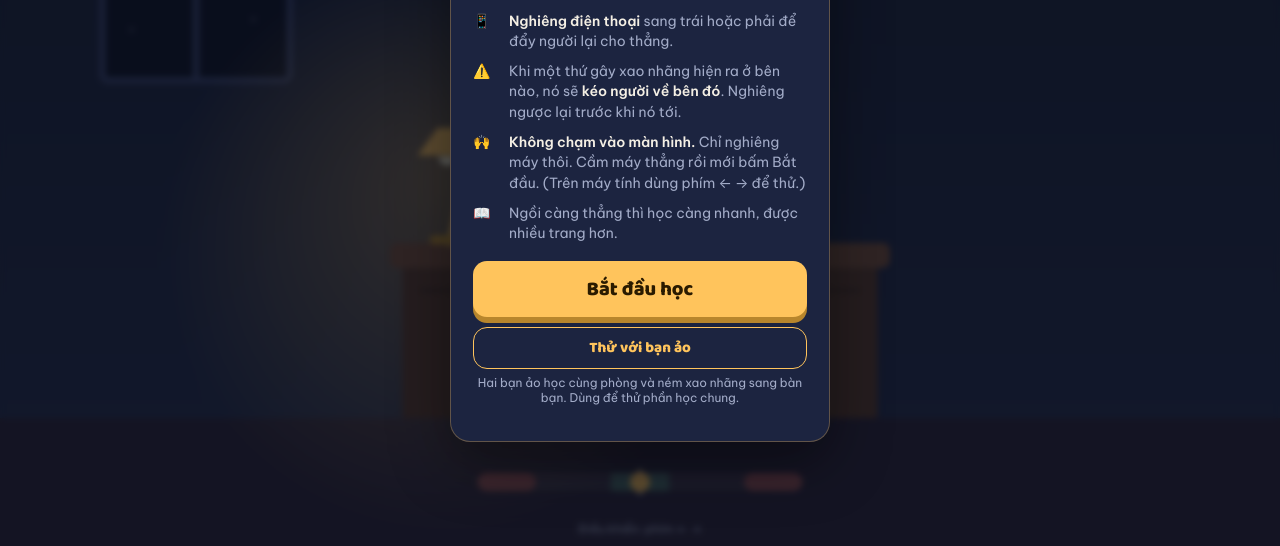
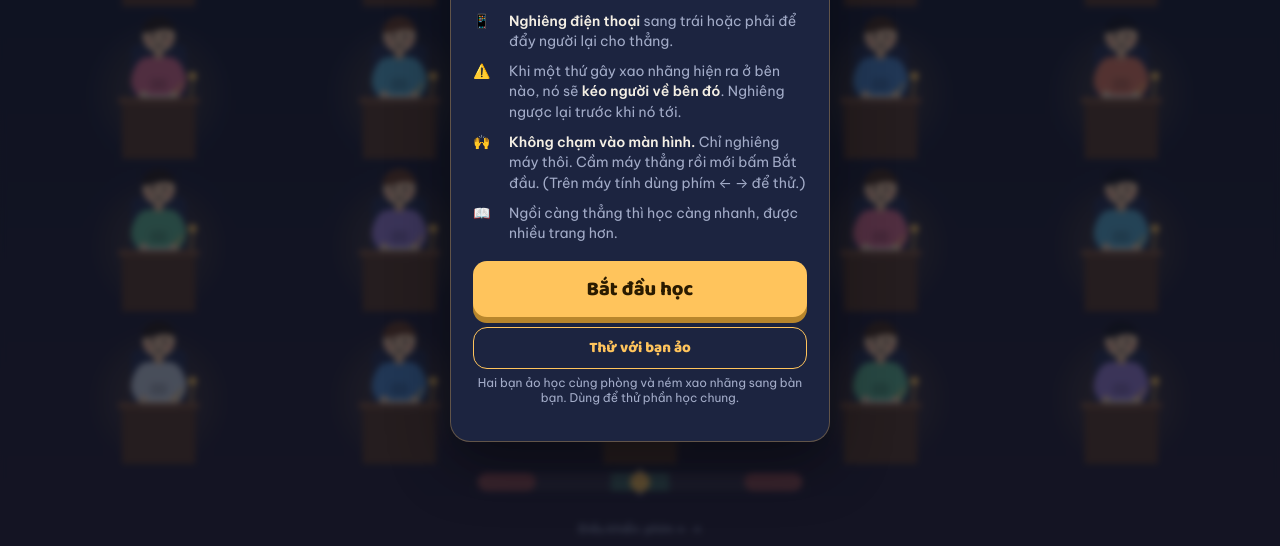
Before and after one commit to luanphidichoi-beep/luanphi, a plain HTML site: page index.html in a window 1280 px wide. Shown: the part 254-800 px from the top of the page. Drawn offline with Linux system fonts and the light colour scheme; animation ran at ten frames a second.

Commit message:
Nhân lên thành lớp 20 bạn cùng điều khiển bằng một cú nghiêng
Co-Authored-By: Claude Opus 5.5 <noreply@anthropic.com>
Claude-Session: https://claude.ai/code/session_01DCNX9SLidx3bKFvDPuxe41

```diff
--- a/index.html
+++ b/index.html
@@ -89,7 +89,7 @@ button.friend .p{color:var(--lamp);font-variant-numeric:tabular-nums}
 <div id="app">
   <canvas id="c"></canvas>
   <div class="hud">
-    <div class="chip"><span>Giờ</span><b id="clock">20:00</b></div>
+    <div class="chip"><span id="clock">20:00</span><b id="alive">20/20</b></div>
     <div class="chip" id="ammoChip" hidden><span>Lượt ném</span><b id="ammo">0</b></div>
     <div class="chip r"><span>Trang đã học</span><b id="pages">0</b></div>
   </div>
@@ -173,10 +173,23 @@ const EVENTS = [
   { icon:'😴', name:'Buồn ngủ quá',         dur:5.0,  sleepy:true,   min:36 },
 ];
 
+/* Cả lớp 20 bạn, điều khiển chung một cú nghiêng. Mỗi bạn nhạy khác nhau và tự lắc lư một chút, nên sẽ ngã dần từng người. */
+const CLASS_SIZE = 20;
+const LOOKS = ['#4f86c6', '#e07a5f', '#62b58f', '#9b7fd1', '#e9b949', '#d96c8a', '#5aa9c9', '#c2c9d6'];
+const HAIRS = ['#2a1e1a', '#3b2a20', '#1c1a22', '#6b3e26', '#4a2f1d'];
+function makeKids(){
+  const kids = [];
+  for (let i = 0; i < CLASS_SIZE; i++){
+    kids.push({ gain: 0.7 + Math.random() * 0.75, wob: 0.06 + Math.random() * 0.12, wf: 1 + Math.random() * 2.5,
+      ph: Math.random() * 7, fallen: false, ang: 0, vel: 0, lean: 0, off: 0, offV: 0,
+      hoodie: LOOKS[i % LOOKS.length], hair: HAIRS[(i * 3) % HAIRS.length] });
+  }
+  return kids;
+}
 const G = {};
 function reset(){
   Object.assign(G, { running:false, over:false, falling:false, t:0, theta:0, omega:0, input:0,
-    focus:0, events:[], next:2.2, cause:null, sleepy:0, shake:0, dodged:0, notes:[] });
+    focus:0, events:[], next:2.2, cause:null, sleepy:0, shake:0, dodged:0, notes:[], kids:makeKids(), standing:CLASS_SIZE, fallT:0 });
 }
 reset();
 
@@ -276,13 +289,13 @@ function update(dt){
     G.input *= 0.9;
   }
 
-  let dist = 0, gMul = 1;
+  let dist = 0, gMul = 1, distL = 0, distR = 0;
   for (const e of G.events){
     e.tt += dt;
     if (e.phase === 'warn' && e.tt >= warnTime){ e.phase = 'on'; e.tt = 0; G.cause = e; if (e.def.dur < 1) G.shake = 0.35; }
     if (e.phase === 'on'){
       if (e.def.sleepy) gMul = 1.9;
-      else dist += e.dir * e.def.f(e.tt) * (0.85 + level * 0.15);
+      else { const f = e.dir * e.def.f(e.tt) * (0.85 + level * 0.15); dist += f; if (e.dir < 0) distL += f; else distR += f; }
       if (e.def.wobble && Math.random() < dt * 6) G.notes.push({ x: e.dir < 0 ? 0.12 : 0.88, y: 0, life: 1.4 });
       if (e.tt >= e.def.dur){ e.done = true; if (!G.falling) G.dodged++; }
     }
@@ -298,14 +311,34 @@ function update(dt){
   G.omega += alpha * dt;
   G.theta += G.omega * dt;
 
+  G.theta = clamp(G.theta, -1.6, 1.6);
+
+  let standing = 0, rateSum = 0;
+  const cols = classLayout().cols;
+  G.kids.forEach((k, i) => {
+    /* Bạn ngồi gần phía có xao nhãng bị kéo mạnh hơn (lò xo ổn định, không tự ngã thêm). */
+    const x = (i % cols) / (cols - 1);
+    const push = (distL * (1 - x) + distR * x) * 0.7;
+    k.offV += (push - 6 * k.off - 3 * k.offV) * dt; k.off += k.offV * dt;
+  });
+  for (const k of G.kids){
+    if (!k.fallen){
+      k.lean = k.gain * G.theta + k.off + k.wob * Math.sin(G.t * k.wf + k.ph) * Math.min(1, G.t / 5);
+      const a = Math.abs(k.lean);
+      if (a > 0.8){ k.fallen = true; k.ang = k.lean; k.vel = G.omega * k.gain; G.shake = Math.max(G.shake, 0.15); continue; }
+      standing++;
+      rateSum += a < 0.15 ? 1.6 : a < 0.35 ? 1 : 0.3;
+    } else if (Math.abs(k.ang) < 1.45){
+      k.vel += Math.sign(k.ang) * 6 * dt; k.ang += k.vel * dt;
+      if (Math.abs(k.ang) >= 1.45) k.ang = Math.sign(k.ang) * 1.45;
+    }
+  }
+  G.standing = standing;
   if (!G.falling){
-    const a = Math.abs(G.theta);
-    let rate = a < 0.15 ? 1.6 : a < 0.35 ? 1 : 0.3;
-    if (G.sleepy > 0.5) rate *= 0.5;
-    G.focus += rate * dt;
-    if (a > 0.8){ G.falling = true; G.shake = 0.4; }
-  } else if (Math.abs(G.theta) > 1.45){
-    G.theta = Math.sign(G.theta) * 1.45; G.omega = 0;
+    if (G.sleepy > 0.5) rateSum *= 0.5;
+    G.focus += rateSum * dt / 10;
+    if (standing === 0){ G.falling = true; G.fallT = 0; G.shake = 0.4; }
+  } else if ((G.fallT += dt) > 1.2){
     gameOver();
   }
 
@@ -316,6 +349,7 @@ function update(dt){
   const pages = Math.floor(G.focus / 3);
   $('pages').textContent = pages;
   $('clock').textContent = fmtClock(G.t);
+  $('alive').textContent = `${G.standing}/${CLASS_SIZE}`;
   const warn = G.events.find(e => e.phase === 'warn');
   const on = G.events.find(e => e.phase === 'on');
   const show = warn || on;
@@ -524,43 +558,19 @@ function gameOver(){
 /* ---------- Vẽ ---------- */
 function rr(x, y, w, h, r){ ctx.beginPath(); ctx.roundRect ? ctx.roundRect(x, y, w, h, r) : ctx.rect(x, y, w, h); }
 
-function drawRoom(floorY){
-  const g = ctx.createLinearGradient(0, 0, 0, floorY);
-  g.addColorStop(0, '#161d33'); g.addColorStop(1, '#232c4b');
-  ctx.fillStyle = g; ctx.fillRect(0, 0, W, floorY);
-  // cửa sổ có trăng
-  const wx = W * 0.08, wy = H * 0.16, ww = Math.min(W * 0.32, 150 * S), wh = ww * 1.1;
-  ctx.fillStyle = '#0b1022'; rr(wx, wy, ww, wh, 6); ctx.fill();
-  ctx.fillStyle = '#f7e7b5'; ctx.beginPath(); ctx.arc(wx + ww * 0.68, wy + wh * 0.3, ww * 0.13, 0, 7); ctx.fill();
-  ctx.fillStyle = '#0b1022'; ctx.beginPath(); ctx.arc(wx + ww * 0.62, wy + wh * 0.27, ww * 0.12, 0, 7); ctx.fill();
-  ctx.fillStyle = '#c9d2ee';
-  [[.2,.2],[.35,.55],[.15,.75],[.8,.7],[.5,.12]].forEach(([a,b]) => ctx.fillRect(wx + ww * a, wy + wh * b, 2, 2));
-  ctx.strokeStyle = '#3a4570'; ctx.lineWidth = 5 * S; rr(wx, wy, ww, wh, 6); ctx.stroke();
-  ctx.beginPath(); ctx.moveTo(wx + ww / 2, wy); ctx.lineTo(wx + ww / 2, wy + wh); ctx.moveTo(wx, wy + wh / 2); ctx.lineTo(wx + ww, wy + wh / 2); ctx.stroke();
-  // lịch treo tường
-  const cx = W * 0.82, cy = H * 0.2, cw = 60 * S;
-  ctx.fillStyle = '#e9e2d0'; rr(cx - cw / 2, cy, cw, cw * 1.1, 4); ctx.fill();
-  ctx.fillStyle = '#ff6f61'; ctx.fillRect(cx - cw / 2, cy, cw, cw * 0.28);
-  ctx.fillStyle = '#2a2a3a'; ctx.font = `800 ${26 * S}px 'Baloo 2', sans-serif`; ctx.textAlign = 'center';
-  ctx.fillText('18', cx, cy + cw * 0.85);
-  ctx.font = `600 ${9 * S}px 'Be Vietnam Pro', sans-serif`; ctx.fillStyle = '#fff'; ctx.fillText('THI', cx, cy + cw * 0.2);
-  // sàn
-  ctx.fillStyle = '#2b2236'; ctx.fillRect(0, floorY, W, H - floorY);
-}
-
-function drawStudent(cx, floorY, theta, gazeDir){
+function drawStudent(cx, floorY, theta, gazeDir, sc, look){
   ctx.save();
-  ctx.translate(cx, floorY); ctx.rotate(theta); ctx.scale(S, S);
+  ctx.translate(cx, floorY); ctx.rotate(theta); ctx.scale(sc, sc);
   // ghế
   ctx.strokeStyle = '#1a1e30'; ctx.lineWidth = 8; ctx.lineCap = 'round';
   ctx.beginPath(); ctx.moveTo(-48, -112); ctx.lineTo(-56, 0); ctx.moveTo(48, -112); ctx.lineTo(56, 0); ctx.stroke();
   ctx.fillStyle = '#2b3150'; rr(-58, -240, 116, 125, 14); ctx.fill();
   ctx.fillStyle = '#353c62'; rr(-64, -126, 128, 16, 6); ctx.fill();
   // thân (áo hoodie)
-  ctx.fillStyle = '#4f86c6'; rr(-44, -214, 88, 104, 22); ctx.fill();
-  ctx.fillStyle = '#3f6fa8'; rr(-18, -170, 36, 26, 8); ctx.fill();
+  ctx.fillStyle = look.hoodie; rr(-44, -214, 88, 104, 22); ctx.fill();
+  ctx.fillStyle = 'rgba(0,0,0,.14)'; rr(-18, -170, 36, 26, 8); ctx.fill();
   // tay
-  ctx.strokeStyle = '#4f86c6'; ctx.lineWidth = 18;
+  ctx.strokeStyle = look.hoodie; ctx.lineWidth = 18;
   ctx.beginPath(); ctx.moveTo(-36, -198); ctx.quadraticCurveTo(-62, -160, -34, -136); ctx.stroke();
   ctx.beginPath(); ctx.moveTo(36, -198); ctx.quadraticCurveTo(62, -160, 34, -136); ctx.stroke();
   ctx.fillStyle = '#f0c49c';
@@ -571,7 +581,7 @@ function drawStudent(cx, floorY, theta, gazeDir){
   ctx.fillStyle = '#e6b78f'; ctx.fillRect(-9, -228, 18, 18);
   ctx.fillStyle = '#f0c49c'; ctx.beginPath(); ctx.arc(0, -258, 34, 0, 7); ctx.fill();
   // tóc
-  ctx.fillStyle = '#2a1e1a';
+  ctx.fillStyle = look.hair;
   ctx.beginPath(); ctx.arc(0, -264, 36, Math.PI * 1.02, Math.PI * 1.98); ctx.quadraticCurveTo(20, -276, -2, -270); ctx.quadraticCurveTo(-20, -262, -35, -266); ctx.fill();
   // mắt
   const a = Math.abs(theta), gx = gazeDir * 5;
@@ -601,32 +611,44 @@ function drawStudent(cx, floorY, theta, gazeDir){
   ctx.restore();
 }
 
-function drawDesk(cx, floorY){
-  const top = floorY - 140 * S, dw = Math.min(W * 0.94, 400 * S), x0 = cx - dw / 2;
-  // ánh đèn
-  const lx = x0 + dw * 0.12, ly = top - 92 * S;
-  const lg = ctx.createRadialGradient(lx, ly + 40 * S, 10 * S, lx, top, 230 * S);
-  lg.addColorStop(0, 'rgba(255,196,92,.42)'); lg.addColorStop(1, 'rgba(255,196,92,0)');
-  ctx.fillStyle = lg; ctx.fillRect(0, 0, W, H);
-  // mặt bàn
-  ctx.fillStyle = '#7a5038'; rr(x0, top, dw, 20 * S, 6 * S); ctx.fill();
-  ctx.fillStyle = '#5c3b29'; ctx.fillRect(x0 + 10 * S, top + 20 * S, dw - 20 * S, floorY - top - 20 * S);
-  ctx.fillStyle = '#4c3022'; ctx.fillRect(x0 + 24 * S, top + 36 * S, dw - 48 * S, 4 * S);
-  ctx.fillStyle = '#8e5f45'; rr(cx - 26 * S, top + 54 * S, 52 * S, 8 * S, 4 * S); ctx.fill();
-  // vở mở
-  ctx.fillStyle = '#f4efe4'; ctx.beginPath();
-  ctx.moveTo(cx - 70 * S, top + 2 * S); ctx.lineTo(cx, top - 6 * S); ctx.lineTo(cx + 70 * S, top + 2 * S); ctx.lineTo(cx + 70 * S, top + 8 * S); ctx.lineTo(cx - 70 * S, top + 8 * S); ctx.fill();
-  // đèn bàn
-  ctx.strokeStyle = '#ffc45c'; ctx.lineWidth = 5 * S; ctx.lineCap = 'round';
-  ctx.beginPath(); ctx.moveTo(lx, top); ctx.lineTo(lx + 12 * S, top - 55 * S); ctx.lineTo(lx, ly + 10 * S); ctx.stroke();
-  ctx.fillStyle = '#ffc45c'; ctx.beginPath(); ctx.moveTo(lx - 26 * S, ly + 22 * S); ctx.lineTo(lx + 22 * S, ly + 22 * S); ctx.lineTo(lx + 8 * S, ly); ctx.lineTo(lx - 10 * S, ly); ctx.fill();
-  ctx.fillStyle = '#fff6d6'; ctx.beginPath(); ctx.arc(lx - 2 * S, ly + 23 * S, 7 * S, 0, Math.PI); ctx.fill();
-  ctx.fillStyle = '#c8962e'; rr(lx - 16 * S, top - 6 * S, 32 * S, 7 * S, 3 * S); ctx.fill();
-  // chồng sách
-  const bx = x0 + dw * 0.8;
-  [['#ff6f61', 50], ['#62d2a2', 44], ['#8f9cff', 54]].forEach(([c, w], i) => {
-    ctx.fillStyle = c; rr(bx - w * S / 2, top - (i + 1) * 13 * S, w * S, 12 * S, 3 * S); ctx.fill();
+function drawBackdrop(){
+  const g = ctx.createLinearGradient(0, 0, 0, H);
+  g.addColorStop(0, '#161d33'); g.addColorStop(1, '#2b2236');
+  ctx.fillStyle = g; ctx.fillRect(0, 0, W, H);
+}
+
+function classLayout(){
+  const cols = W < 520 ? 4 : 5, rows = Math.ceil(CLASS_SIZE / cols);
+  const top = 112, bottom = H - 78, gx = Math.max(16, W * 0.03);
+  const cw = (W - 2 * gx) / cols, ch = (bottom - top) / rows;
+  return { cols, top, gx, cw, ch, sc: Math.min(cw / 175, ch / 320) };
+}
+
+function drawClass(){
+  const L = classLayout();
+  const sleepy = G.events.some(e => e.def.sleepy);
+  const gaze = sleepy || !G.events.length ? 0 : G.events[G.events.length - 1].dir;
+  G.kids.forEach((k, i) => {
+    const cx = L.gx + L.cw * (i % L.cols + 0.5);
+    const fy = L.top + L.ch * (Math.floor(i / L.cols) + 1) - 4;
+    // ánh đèn bàn
+    const lg = ctx.createRadialGradient(cx, fy - 140 * L.sc, 4, cx, fy - 140 * L.sc, 150 * L.sc);
+    lg.addColorStop(0, k.fallen ? 'rgba(255,111,97,.16)' : 'rgba(255,196,92,.2)'); lg.addColorStop(1, 'rgba(255,196,92,0)');
+    ctx.fillStyle = lg; ctx.fillRect(cx - 150 * L.sc, fy - 290 * L.sc, 300 * L.sc, 290 * L.sc);
+    drawStudent(cx, fy, k.fallen ? k.ang : k.lean, gaze, L.sc, k);
+    drawMiniDesk(cx, fy, L.sc, k.fallen);
   });
+}
+
+function drawMiniDesk(cx, fy, sc, fallen){
+  const top = fy - 130 * sc, w = 170 * sc;
+  ctx.fillStyle = '#7a5038'; rr(cx - w / 2, top, w, 14 * sc, 4 * sc); ctx.fill();
+  ctx.fillStyle = '#5c3b29'; ctx.fillRect(cx - w / 2 + 8 * sc, top + 14 * sc, w - 16 * sc, fy - top - 14 * sc);
+  ctx.fillStyle = '#f4efe4'; ctx.fillRect(cx - 40 * sc, top - 4 * sc, 80 * sc, 5 * sc);
+  ctx.strokeStyle = '#ffc45c'; ctx.lineWidth = 3 * sc;
+  ctx.beginPath(); ctx.moveTo(cx + w / 2 - 18 * sc, top); ctx.lineTo(cx + w / 2 - 12 * sc, top - 40 * sc); ctx.stroke();
+  ctx.fillStyle = fallen ? '#ff6f61' : '#ffc45c';
+  ctx.beginPath(); ctx.arc(cx + w / 2 - 14 * sc, top - 44 * sc, 9 * sc, 0, 7); ctx.fill();
 }
 
 function drawDistractions(floorY){
@@ -682,10 +704,8 @@ function frame(now){
   const floorY = H * 0.84;
   ctx.save();
   if (G.shake > 0) ctx.translate(rand(-4, 4) * G.shake * 3, rand(-3, 3) * G.shake * 3);
-  drawRoom(floorY);
-  const gaze = G.events.length ? G.events[G.events.length - 1].dir : 0;
-  drawStudent(W / 2, floorY, G.theta, G.events.some(e => e.def.sleepy) ? 0 : gaze);
-  drawDesk(W / 2, floorY);
+  drawBackdrop();
+  drawClass();
   drawDistractions(floorY);
   ctx.restore();
   if (G.sleepy > 0.02){ ctx.fillStyle = `rgba(5,7,15,${G.sleepy * 0.45})`; ctx.fillRect(0, 0, W, H); }
```
Also changed, not shown: class.png (added), 1 other file.
